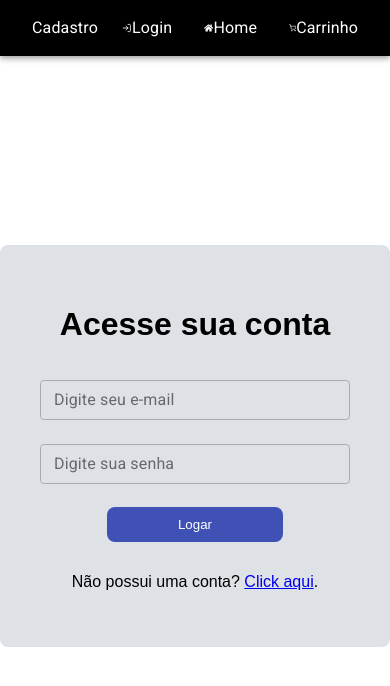
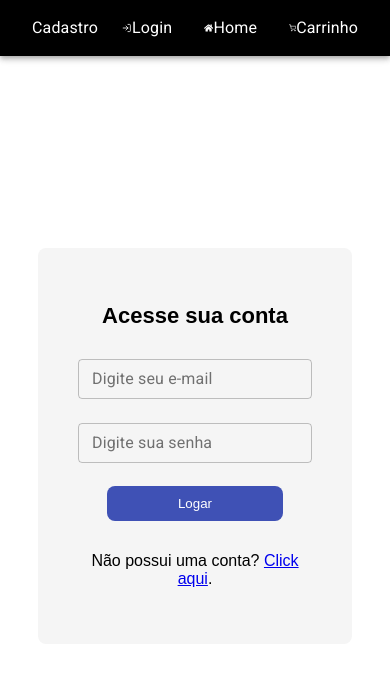
Before and after one commit to Lana-gm/shop, a React (Create React App) app: page /login in a window 390 px wide. Shown: the top 686 px of the page. Built offline with nearby package versions, Linux system fonts and the light colour scheme.

Commit message:
fix: css and responsividade

```diff
--- a/src/components/FormLogin/FormLogin.styles.ts
+++ b/src/components/FormLogin/FormLogin.styles.ts
@@ -6,26 +6,35 @@ export const PageContainer = styled.div`
   height: calc(100vh - 64px);
   display: flex;
   flex-direction: row;
-  justify-content: center;
+  justify-content: space-around;
   align-items: center;
 `;
 
-export const ImageContainer = styled.div`
-  background-image: url(${register});
-`;
+// export const ImageContainer = styled.div`
+//   background-image: url(${register});
+//   height: 100vh;
+//   width: 100vw;
+// `;
 
 export const FormContainer = styled.div`
-  width: 346px;
-  background-color: #dee2e6;
-  justify-content: center;
+  width: 234px;
+  background-color: whitesmoke;
+  text-align: center;
+  font-family: sans-serif;
   padding: 40px;
   border-radius: 8px;
-  text-align: center;
-  font-family: sans-serif;
+
+  h1 {
+    font-size: 22px;
+  }
 
   form {
     display: flex;
     flex-direction: column;
+  }
+
+  @media (min-width: 992px) {
+    width: 346px;
   }
 `;
 
--- a/src/components/FormLogin/index.tsx
+++ b/src/components/FormLogin/index.tsx
@@ -4,7 +4,6 @@ import { useHistory, Link } from "react-router-dom";
 import { toast } from "react-toastify";
 import axios from "axios";
 import * as S from "./FormLogin.styles";
-import register from "../../images/register.svg";
 
 interface IFormInputs {
   username?: string;
@@ -33,7 +32,7 @@ const FormLogin = () => {
 
   return (
     <S.PageContainer>
-      <S.ImageContainer>{register}</S.ImageContainer>
+      {/* <S.ImageContainer></S.ImageContainer> */}
       <S.FormContainer>
         <h1>Acesse sua conta</h1>
         <form onSubmit={handleSubmit(handleForm)}>
--- a/src/components/FormRegister/FormRegister.styles.ts
+++ b/src/components/FormRegister/FormRegister.styles.ts
@@ -9,17 +9,24 @@ export const PageContainer = styled.div`
 `;
 
 export const FormContainer = styled.div`
-  width: 346px;
-  background-color: #dee2e6;
-  justify-content: center;
+  width: 234px;
+  background-color: whitesmoke;
+  text-align: center;
+  font-family: sans-serif;
   padding: 40px;
   border-radius: 8px;
-  text-align: center;
-  font-family: sans-serif;
+
+  h1 {
+    font-size: 22px;
+  }
 
   form {
     display: flex;
     flex-direction: column;
+  }
+
+  @media (min-width: 992px) {
+    width: 346px;
   }
 `;
 
```
